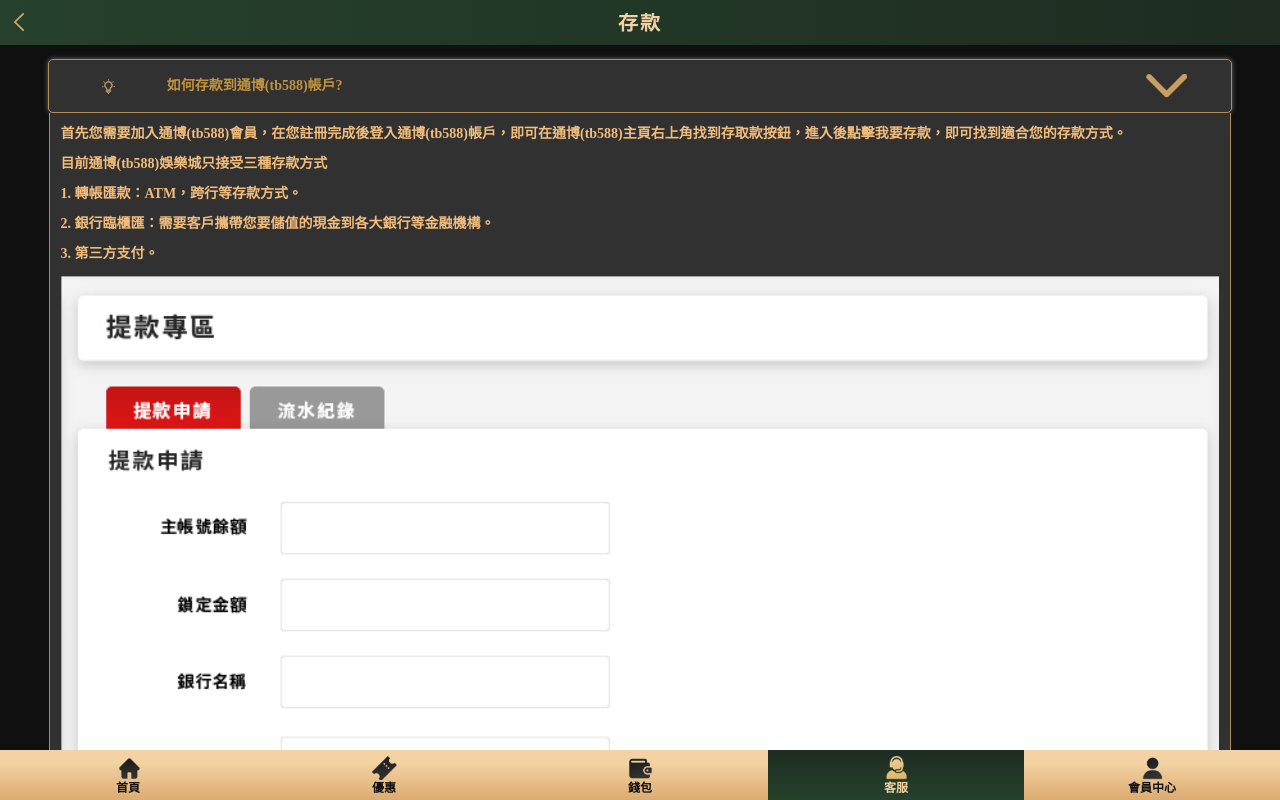
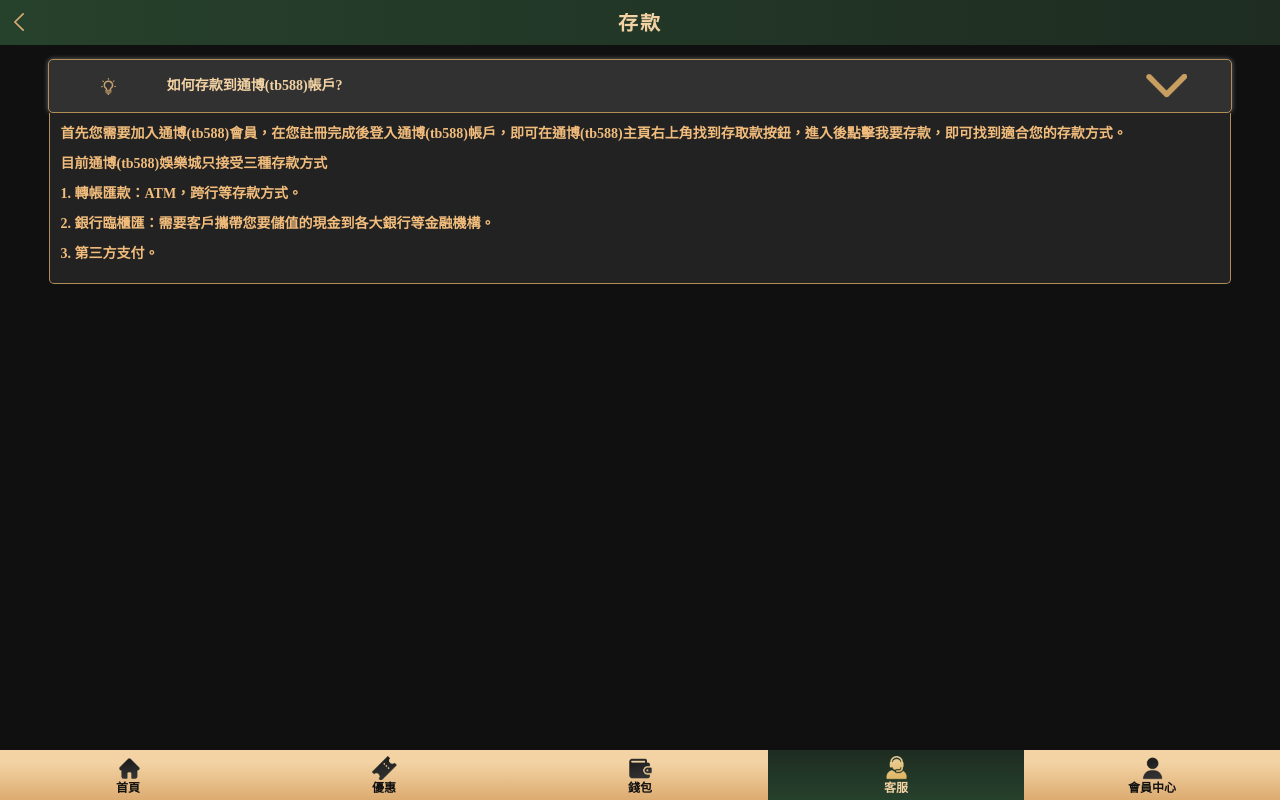
Before and after one commit to nonowatai/N5-mobile, a plain HTML site: page html/help_new_deposit.html in a window 1280 px wide. Drawn offline with nearby package versions, Linux system fonts and the light colour scheme.

Commit message:
20220311

```diff
--- a/html/help_new_deposit.html
+++ b/html/help_new_deposit.html
@@ -39,7 +39,7 @@
                         <p>1. 轉帳匯款：ATM，跨行等存款方式。</p>
                         <p>2. 銀行臨櫃匯：需要客戶攜帶您要儲值的現金到各大銀行等金融機構。</p>
                         <p>3. 第三方支付。</p>
-                        <div class="img depositWay"></div>
+                        <!-- <div class="img depositWay"></div> -->
                     </div>
                 </li>
             </ul>
--- a/scss/_help.scss
+++ b/scss/_help.scss
@@ -147,7 +147,7 @@
                 .icon {
                     display: block;
                     width: 15px;
-                    height: 15px;
+                    height: 20px;
                     margin: 0 4vw;
                     flex-shrink: 0;
                 }
@@ -166,7 +166,7 @@
                     width: 100%;
                     font-size: 14px;
                     font-weight: bold;
-                    color: $title_1;
+                    color: $title_2;
                 }
             }
 
@@ -179,7 +179,7 @@
                 margin: 0 auto;
                 border: solid 1px $mainBorder_2;
                 border-top: none;
-                background: $mainBG_1;
+                background: $mainBG_3;
                 border-radius: 0 0 5px 5px;
 
                 &.app {
--- a/scss/_imgStyle.scss
+++ b/scss/_imgStyle.scss
@@ -250,10 +250,10 @@
     background-size: contain;
 }
 //helpInner .img
-.helpInner .img.depositWay {
-    background: url('../images/說明圖/withdraw.png') no-repeat;
-    background-size: 100%;
-}
+// .helpInner .img.depositWay {
+//     background: url('../images/說明圖/withdraw.png') no-repeat;
+//     background-size: 100%;
+// }
 .helpInner .img.deposit_water {
     background: url('../images/說明圖/online01.png') no-repeat;
     background-size: 100%;
--- a/scss/_vip.scss
+++ b/scss/_vip.scss
@@ -22,8 +22,7 @@
             height: auto;
             box-sizing: border-box;
             padding: 0 4vw 7.46vw;
-            border-radius: 0 0 40px 40px;
-            box-shadow: 0 0 13px 2px $boxshadow_1;
+            border-bottom: 1px solid $mainBorder_1;
             background: $mainBG_1;
             margin-bottom: 6.66vw;
 
```
Also changed, not shown: html/vip.html (+10 -10 lines), css/style.css.
